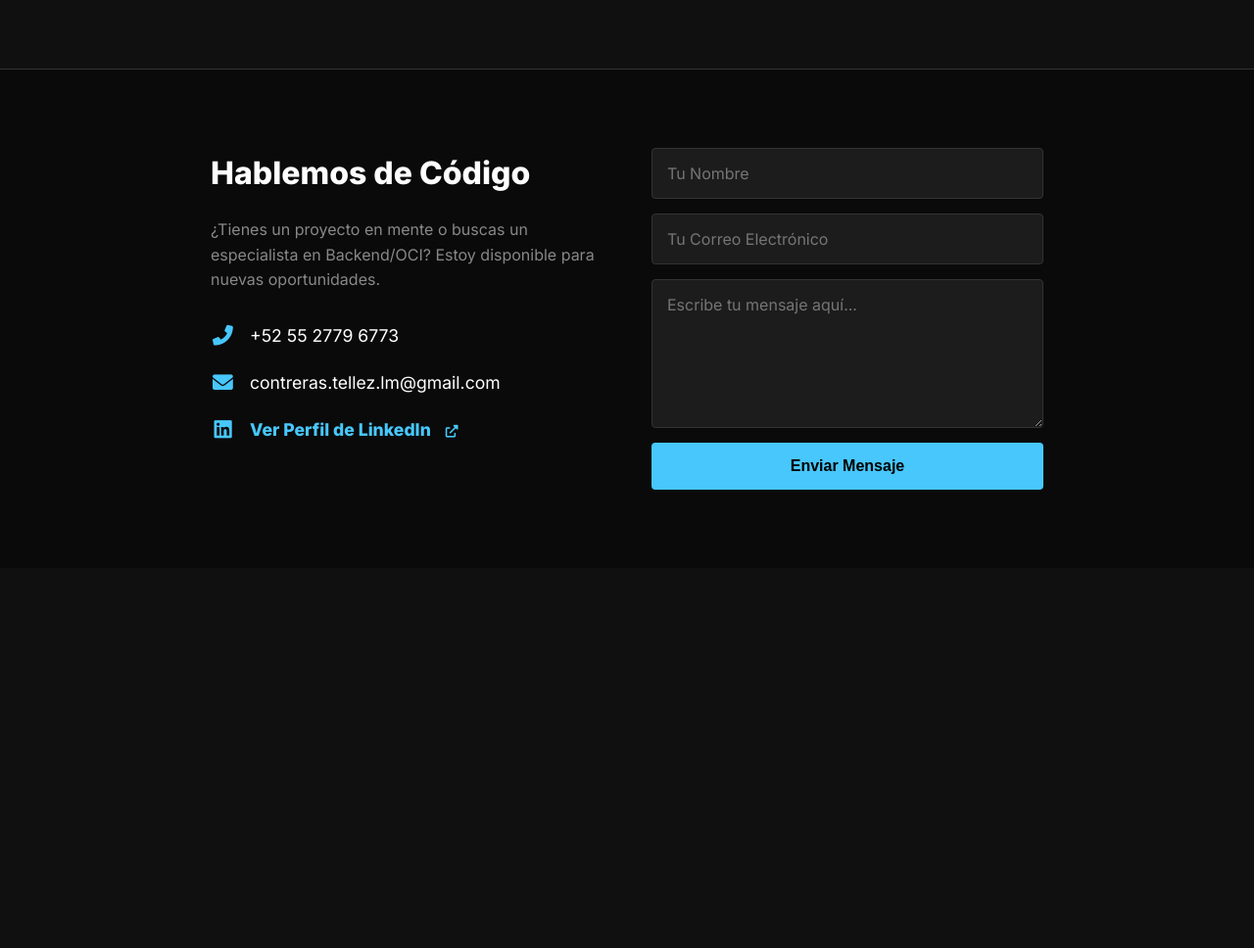
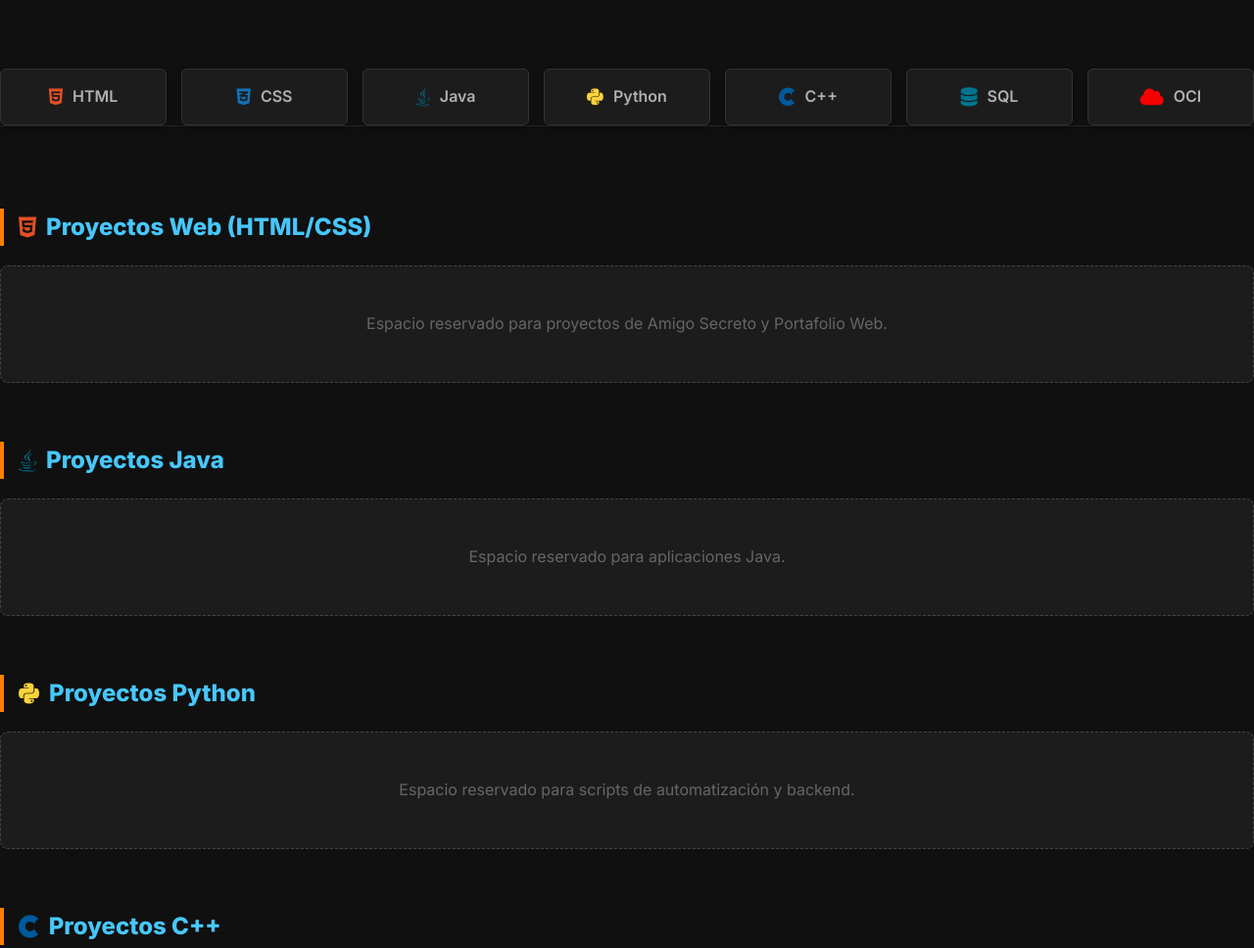
Before and after one commit to Luis-Forceable/luis-forceable.github.io, a plain HTML site: page index.html in a window 1280 px wide. Shown: the part 620-1588 px from the top of the page at 98% size. Before the commit the page ends 1200 px from the top, so only its background shows below. Drawn offline with Linux system fonts and the light colour scheme.

Commit message:
Parte 2 index.html

```diff
--- a/index.html
+++ b/index.html
@@ -140,6 +140,88 @@
             color: var(--mclaren-blue);
         }
 
+
+        /* --- PARTE 2: PANEL DE TECNOLOGÍAS Y PROYECTOS --- */
+
+        /* Contenedor de la rejilla de botones */
+        .tech-nav-grid {
+            display: grid;
+            /* Crea columnas automáticas que no bajen de 130px */
+            grid-template-columns: repeat(auto-fit, minmax(130px, 1fr));
+            gap: 15px;
+            margin-top: 50px;
+            width: 100%;
+        }
+
+        /* El botón rectangular de tecnología */
+        .tech-btn {
+            background-color: var(--card-bg);
+            border: 1px solid #333;
+            color: var(--text-secondary);
+            padding: 15px 10px;
+            border-radius: 6px;
+            text-decoration: none;
+            display: flex;
+            align-items: center;
+            justify-content: center;
+            gap: 10px;
+            font-weight: 600;
+            transition: all 0.3s ease;
+            box-shadow: 0 4px 6px rgba(0,0,0,0.3);
+        }
+
+        /* Efecto al pasar el mouse (Glow McLaren) */
+        .tech-btn:hover {
+            border-color: var(--papaya);
+            color: white;
+            transform: translateY(-3px);
+            background-color: #252525;
+        }
+
+        /* Iconos de colores específicos */
+        .tech-btn i { font-size: 1.2rem; }
+        .fa-html5 { color: #E34F26; }
+        .fa-css3-alt { color: #1572B6; }
+        .fa-java { color: #007396; }
+        .fa-python { color: #FFD43B; }
+        .fa-database { color: #00758F; } /* SQL */
+        .fa-cloud { color: #F80000; } /* OCI */
+        .fa-cuttlefish { color: #00599C; } /* C++ */
+
+        /* --- SECCIÓN DE LISTA DE PROYECTOS --- */
+        .projects-container {
+            padding: 60px 0;
+            border-top: 1px solid #222;
+        }
+
+        /* Categoría individual (donde aterriza el botón) */
+        .project-category {
+            scroll-margin-top: 100px; /* Para que el menú fijo de arriba no tape el título */
+            margin-bottom: 60px;
+        }
+
+        .category-title {
+            color: var(--mclaren-blue);
+            font-size: 1.5rem;
+            margin-bottom: 20px;
+            border-left: 4px solid var(--papaya);
+            padding-left: 15px;
+            display: flex;
+            align-items: center;
+            gap: 10px;
+        }
+
+        /* Placeholder (Espacio vacío para rellenar después) */
+        .project-placeholder {
+            background-color: rgba(255, 255, 255, 0.05);
+            border: 1px dashed #444;
+            padding: 30px;
+            border-radius: 8px;
+            text-align: center;
+            color: #666;
+        }
+
+
         /* --- SECCIÓN CONTACTO (FOOTER) --- */
         #contacto {
             background-color: #0a0a0a;
@@ -265,7 +347,55 @@
             </div>
         </header>
     </div>
+<div class="tech-nav-grid">
+        <a href="#html-css" class="tech-btn"><i class="fab fa-html5"></i> HTML</a>
+        <a href="#html-css" class="tech-btn"><i class="fab fa-css3-alt"></i> CSS</a>
+        <a href="#java" class="tech-btn"><i class="fab fa-java"></i> Java</a>
+        <a href="#python" class="tech-btn"><i class="fab fa-python"></i> Python</a>
+        <a href="#cpp" class="tech-btn"><i class="fab fa-cuttlefish"></i> C++</a>
+        <a href="#sql" class="tech-btn"><i class="fas fa-database"></i> SQL</a>
+        <a href="#oci" class="tech-btn"><i class="fas fa-cloud"></i> OCI</a>
+    </div>
 
+    <div class="projects-container">
+
+        <div id="html-css" class="project-category">
+            <h3 class="category-title"><i class="fab fa-html5"></i> Proyectos Web (HTML/CSS)</h3>
+
+            <div class="project-placeholder">
+                <p>Espacio reservado para proyectos de Amigo Secreto y Portafolio Web.</p>
+            </div>
+        </div>
+
+        <div id="java" class="project-category">
+            <h3 class="category-title"><i class="fab fa-java"></i> Proyectos Java</h3>
+            <div class="project-placeholder">
+                <p>Espacio reservado para aplicaciones Java.</p>
+            </div>
+        </div>
+
+        <div id="python" class="project-category">
+            <h3 class="category-title"><i class="fab fa-python"></i> Proyectos Python</h3>
+            <div class="project-placeholder">
+                <p>Espacio reservado para scripts de automatización y backend.</p>
+            </div>
+        </div>
+
+        <div id="cpp" class="project-category">
+            <h3 class="category-title"><i class="fab fa-cuttlefish"></i> Proyectos C++</h3>
+            <div class="project-placeholder">
+                <p>Espacio reservado para sistemas y algoritmos en C++.</p>
+            </div>
+        </div>
+
+        <div id="sql" class="project-category">
+            <h3 class="category-title"><i class="fas fa-database"></i> Bases de Datos & Cloud (SQL/OCI)</h3>
+            <div id="oci" class="project-placeholder">
+                <p>Espacio reservado para arquitecturas en Oracle Cloud y consultas SQL.</p>
+            </div>
+        </div>
+
+    </div>
     <section id="contacto">
         <div class="container">
             <div class="contact-layout">
```
